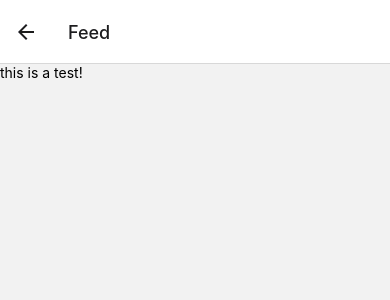
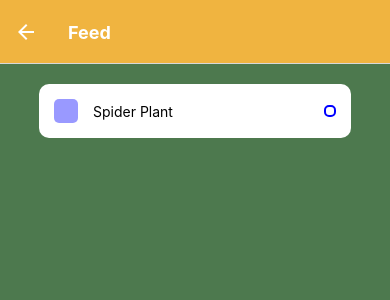
Before and after one commit to Dan-Sutton/plantmate, a React Native app: screen /Home in a window 390 px wide. Both pictures are taken after a click on the button "LOGIN". Shown: the top 300 px of the page. Built offline with nearby package versions, Linux system fonts and the light colour scheme.

Commit message:
Notification component

```diff
--- a/App.js
+++ b/App.js
@@ -24,7 +24,20 @@ export default function App() {
             },
           }}
         />
-        <Stack.Screen name="Feed" component={Feed} />
+        <Stack.Screen
+          name="Feed"
+          component={Feed}
+          options={{
+            title: "Feed",
+            headerStyle: {
+              backgroundColor: "#F0B440",
+            },
+            headerTintColor: "#fff",
+            headerTitleStyle: {
+              fontWeight: "bold",
+            },
+          }}
+        />
       </Stack.Navigator>
     </NavigationContainer>
   );
--- /dev/null
+++ b/app/components/Notification.js
@@ -0,0 +1,46 @@
+import React from "react";
+import { View, Image, StyleSheet, Text, TouchableOpacity } from "react-native";
+
+function Notification({ text }) {
+  return (
+    <View style={styles.item}>
+      <View style={styles.itemLeft}>
+        <View style={styles.square}></View>
+        <Text style={styles.itemText}>{text}</Text>
+      </View>
+      <View style={styles.circular}></View>
+    </View>
+  );
+}
+
+export default Notification;
+
+const styles = StyleSheet.create({
+  item: {
+    backgroundColor: "white",
+    padding: 15,
+    borderRadius: 10,
+    width: "80%",
+    flexDirection: "row",
+    alignItems: "center",
+    justifyContent: "space-between",
+    marginBottom: 20,
+  },
+  itemLeft: { flexDirection: "row", alignItems: "center", flexWrap: "wrap" },
+  square: {
+    width: 24,
+    height: 24,
+    backgroundColor: "blue",
+    opacity: 0.4,
+    borderRadius: 5,
+    marginRight: 15,
+  },
+  itemText: { maxWidth: "80%" },
+  circular: {
+    width: 12,
+    height: 12,
+    borderColor: "blue",
+    borderWidth: 2,
+    borderRadius: 5,
+  },
+});
--- a/app/screens/Feed.js
+++ b/app/screens/Feed.js
@@ -1,12 +1,21 @@
 import { StyleSheet, Button, View, Text } from "react-native";
+import Notification from "../components/Notification";
 
-function Feed({route}) {
-  const { text } = route.params;
+function Feed({ route }) {
   return (
-    <View>
-      <Text>{text}</Text>
+    <View style={styles.container}>
+      <Notification text={"Spider Plant"} />
     </View>
   );
 }
 
 export default Feed;
+
+const styles = StyleSheet.create({
+  container: {
+    flex: 1,
+    backgroundColor: "#4D794E",
+    alignItems: "center",
+    paddingTop: 20,
+  },
+});
--- a/app/screens/Home.js
+++ b/app/screens/Home.js
@@ -9,7 +9,7 @@ export default function Home({ navigation }) {
         {/* Title card */}
         <View style={styles.textcontainer}>
           <Text style={styles.welcome}>Welcome to</Text>
-          <Text style={styles.title}>PlantMate</Text>
+          <Text style={styles.title}>Plant Mate</Text>
         </View>
         {/* Text Body */}
         <View>
```
